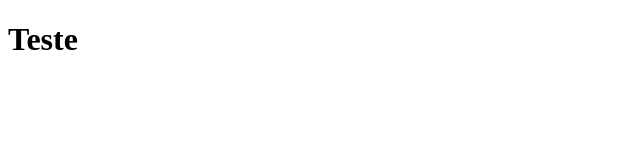
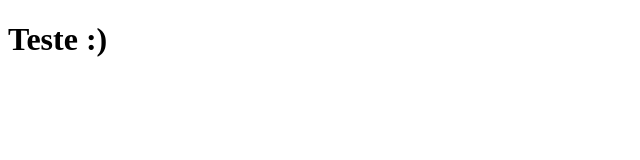
Before and after one commit to carlosismaelad/projects-basis, a Next.js app: page / in a window 1280 px wide. Shown: the top 160 px of the page, without its empty margins (0-640 px from the left). Built offline with nearby package versions, Linux system fonts and the light colour scheme.

Commit message:
Modifica a frase

```diff
--- a/pages/index.js
+++ b/pages/index.js
@@ -1,6 +1,6 @@
 function Home(){
     return(
-        <h1>Teste</h1>
+        <h1>Teste :)</h1>
 
     )
 }
```
